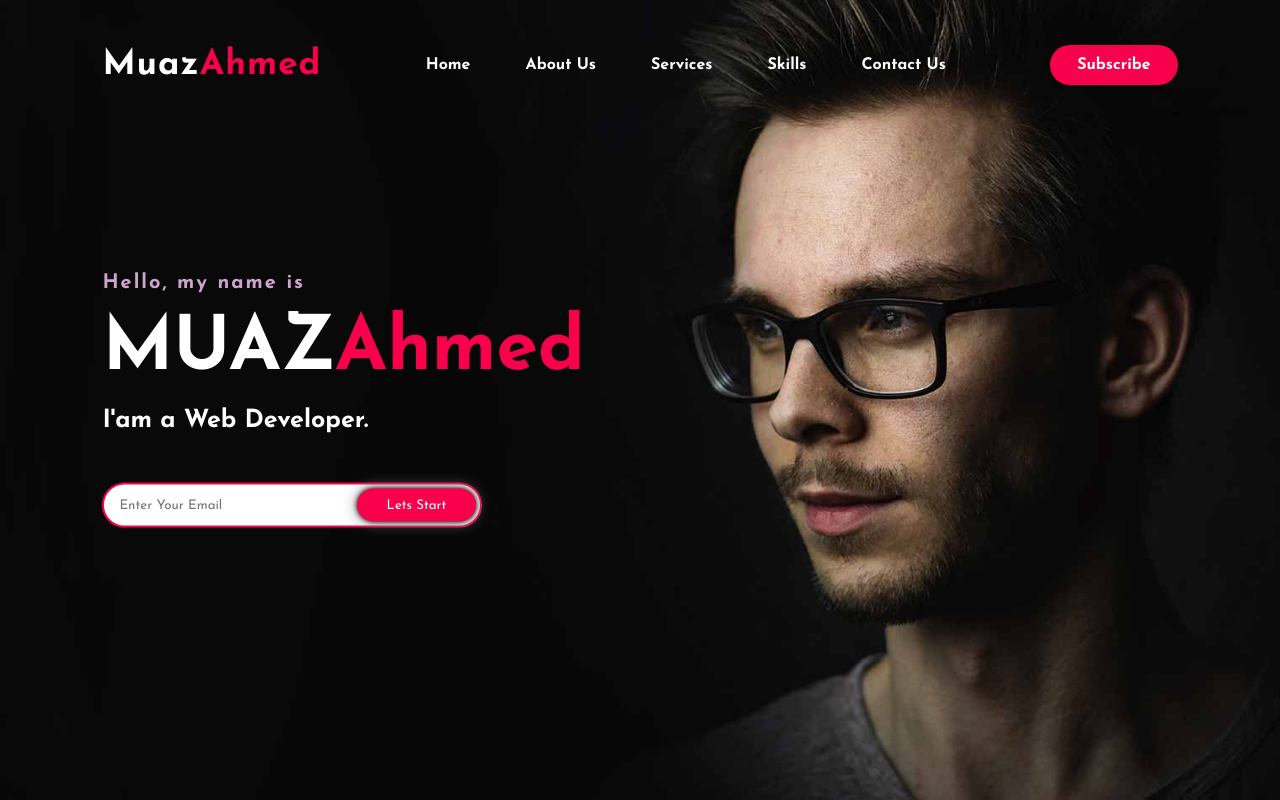
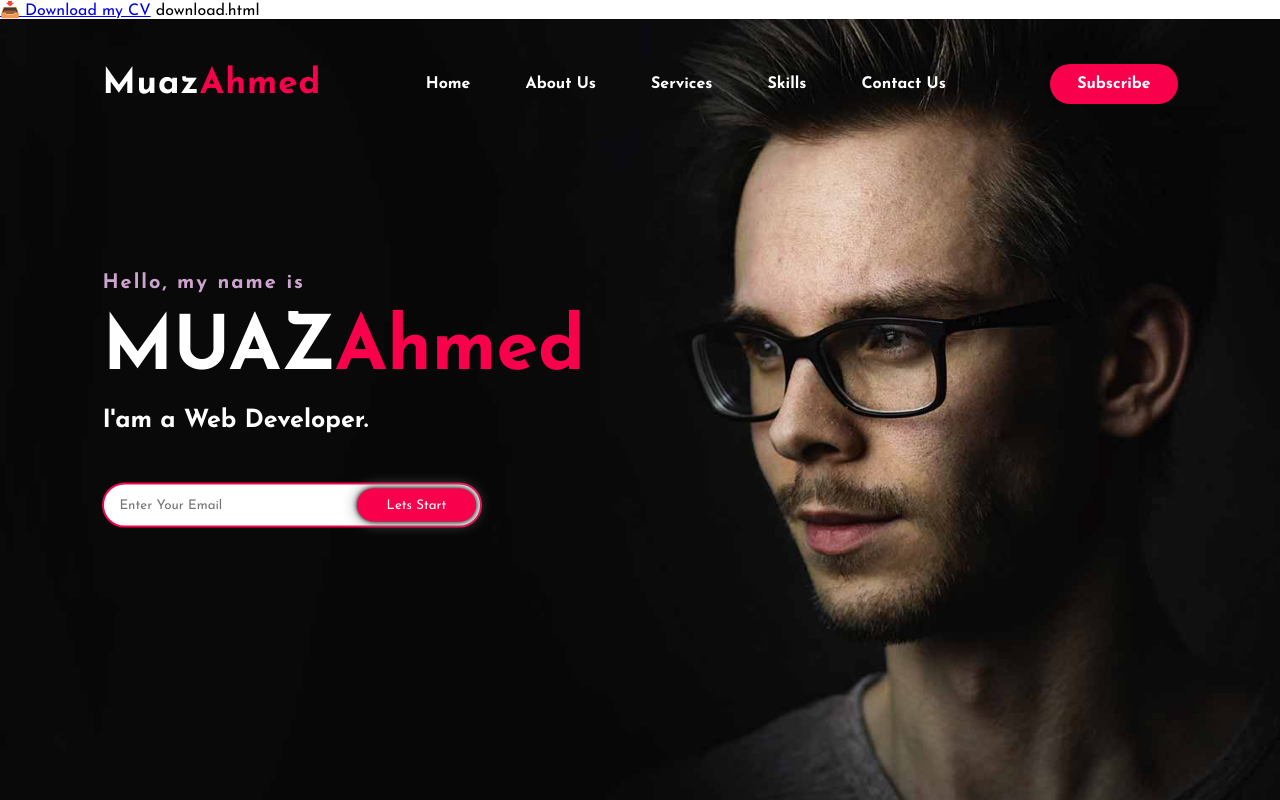
Before and after one commit to muaz744/muazahmad.github.io, a plain HTML site: page index.html in a window 1280 px wide. Shown: the top 800 px of the page. Drawn offline with Linux system fonts and the light colour scheme.

Commit message:
Update index.html

```diff
--- a/index.html
+++ b/index.html
@@ -11,6 +11,8 @@
 
 </head>
 <body>
+	<a href="https://github.com/muaz744/muazahmad.github.io/edit/main/index.html" download>📥 Download my CV</a>
+download.html
 	<!----hero Section start---->
 
 	<div class="hero">
```
